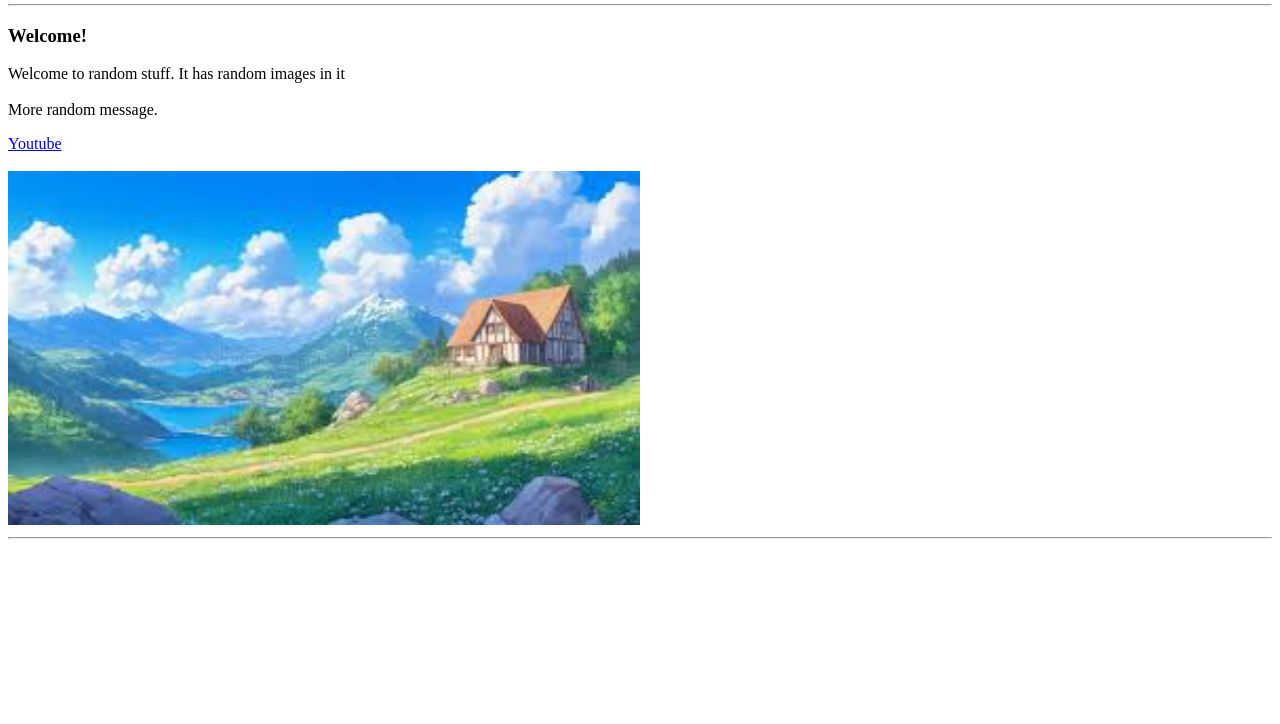
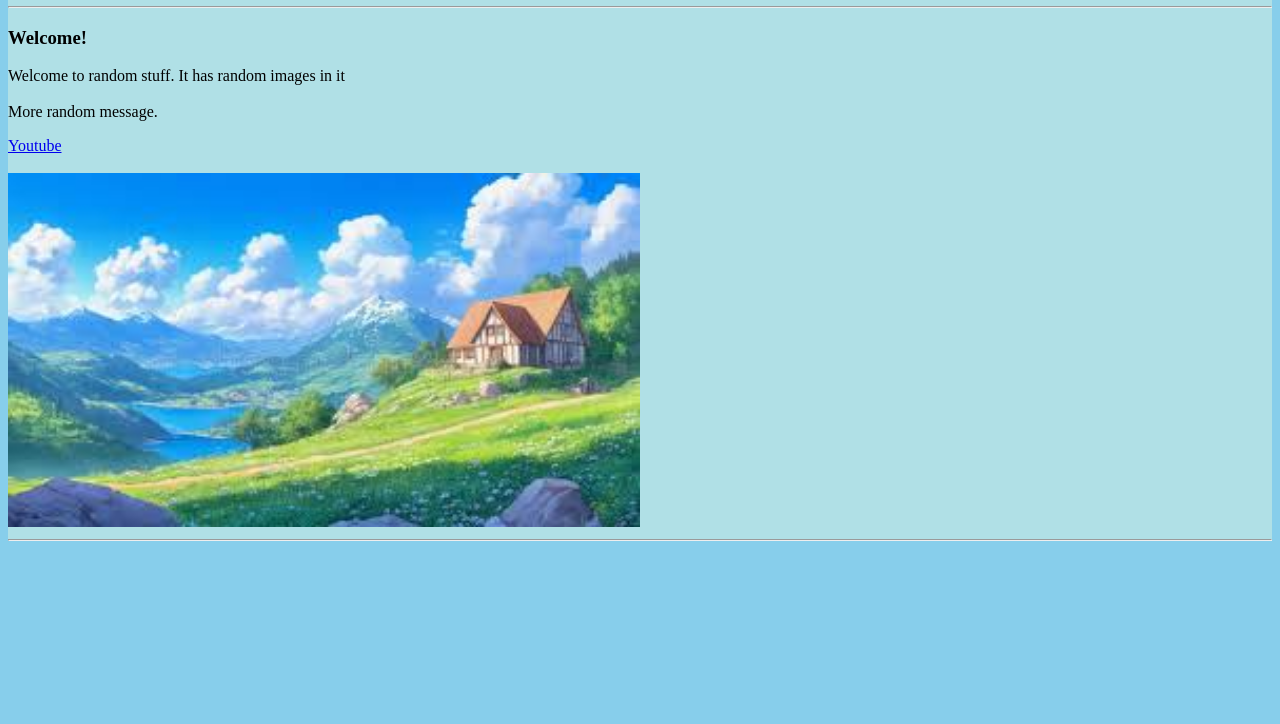
Before and after one commit to CrystalxxD/HTML-CSS, a plain HTML site: page index.html in a window 1280 px wide. Shown: the part 76-800 px from the top of the page. Drawn offline with Linux system fonts and the light colour scheme.

Commit message:
Update index.html

```diff
--- a/index.html
+++ b/index.html
@@ -4,7 +4,7 @@
         <meta charset = "UTF-8">
         <meta name="viewport" content="width=device-width, initial-scale=1.0">
         <title>HTML 5 Boilerplate</title>
-        <link rel="stlylesheet" href="style.css">
+        <link rel="stylesheet" href="style.css">
     </head>
     <body>
         <h1>Random Thingy Majiggy</h1>
```
